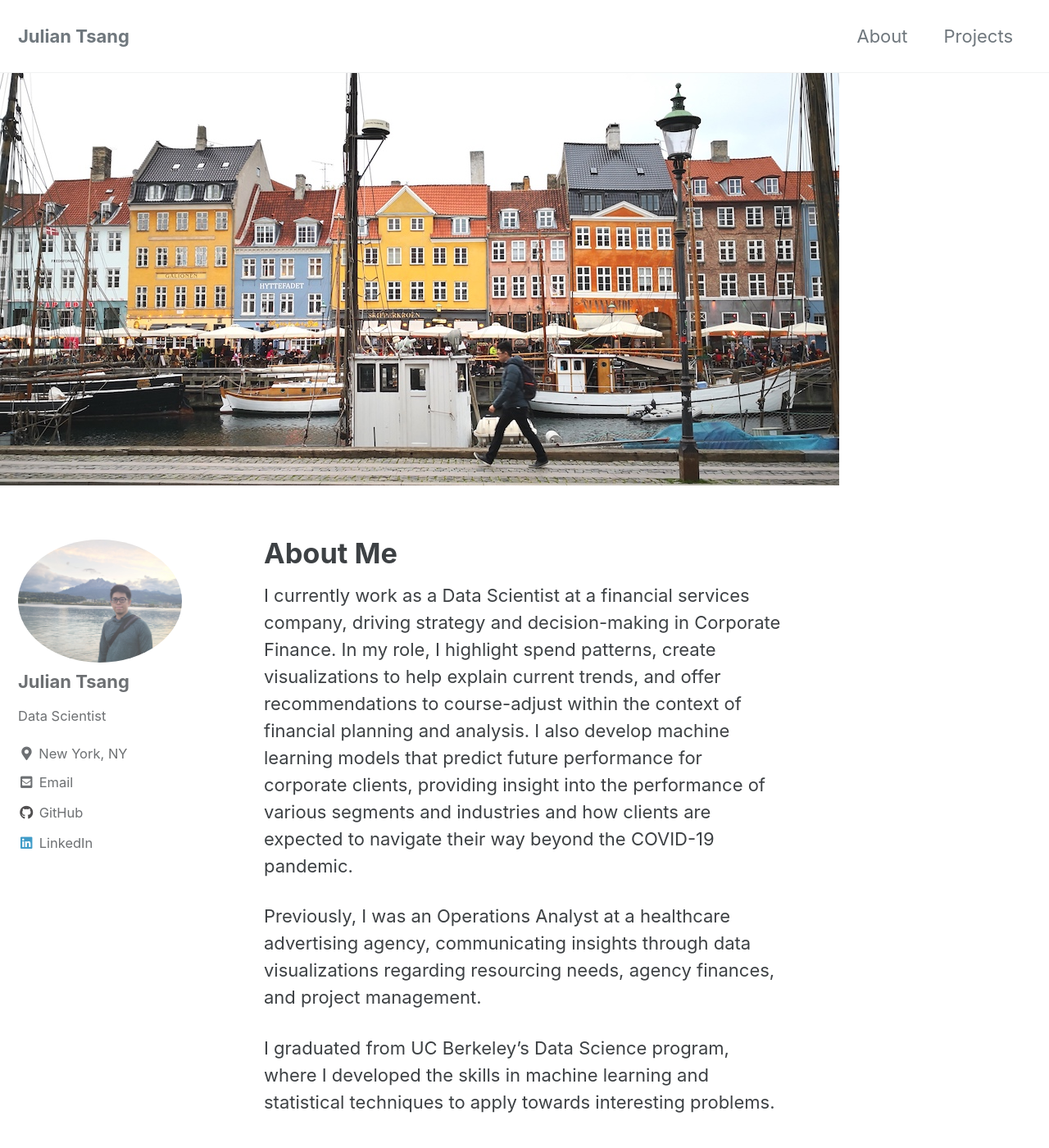
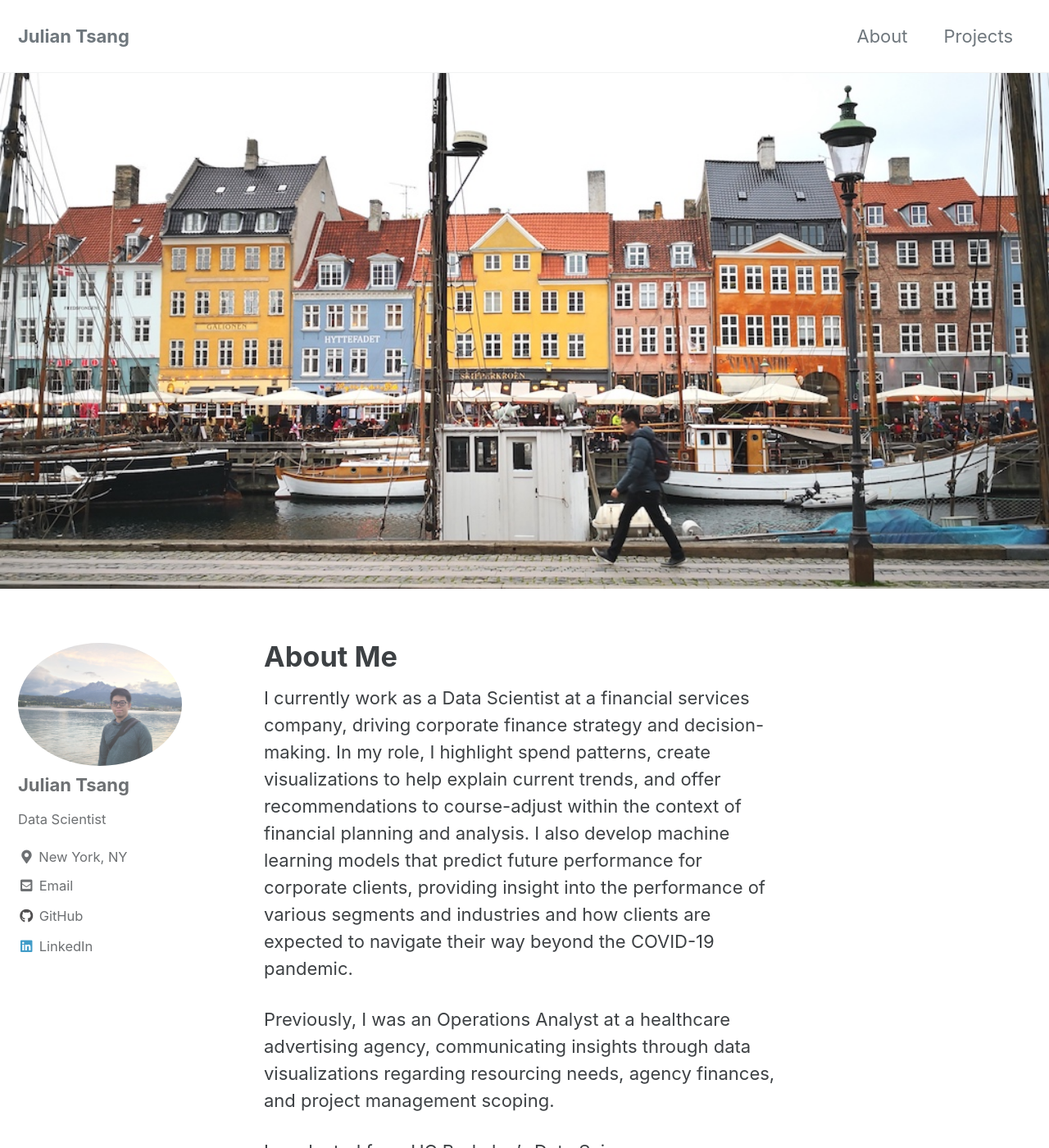
Before and after one commit to juliantsang1/juliantsang1.github.io, a Jekyll site: the page built from _pages/about.md, in a window 1280 px wide and 1400 px high. Shown: the whole window at 82% size. Built offline with Jekyll 4.4.1, drawn with Linux system fonts in a browser that asks for light colours; cached includes are drawn as plain includes.

Commit message:
header sizing

```diff
--- a/_pages/about.md
+++ b/_pages/about.md
@@ -5,8 +5,8 @@ header:
   image: "images/backgroundpic1.jpg"
 ---
 
-I currently work as a Data Scientist at a financial services company, driving strategy and decision-making in Corporate Finance. In my role, I highlight spend patterns, create visualizations to help explain current trends, and offer recommendations to course-adjust within the context of financial planning and analysis. I also develop machine learning models that predict future performance for corporate clients, providing insight into the performance of various segments and industries and how clients are expected to navigate their way beyond the COVID-19 pandemic.
+I currently work as a Data Scientist at a financial services company, driving corporate finance strategy and decision-making. In my role, I highlight spend patterns, create visualizations to help explain current trends, and offer recommendations to course-adjust within the context of financial planning and analysis. I also develop machine learning models that predict future performance for corporate clients, providing insight into the performance of various segments and industries and how clients are expected to navigate their way beyond the COVID-19 pandemic.
 
-Previously, I was an Operations Analyst at a healthcare advertising agency, communicating insights through data visualizations regarding resourcing needs, agency finances, and project management.
+Previously, I was an Operations Analyst at a healthcare advertising agency, communicating insights through data visualizations regarding resourcing needs, agency finances, and project management scoping.
 
 I graduated from UC Berkeley's Data Science program, where I developed the skills in machine learning and statistical techniques to apply towards interesting problems.
--- a/_sass/minimal-mistakes/_page.scss
+++ b/_sass/minimal-mistakes/_page.scss
@@ -217,8 +217,8 @@ body {
 .page__hero-image {
   //width: 100%;
   //height: auto;
-  height: 25%;
-  width: auto;
+  height: 80%;
+  width: 100%;
   -ms-interpolation-mode: bicubic;
 }
 
```
Also changed, not shown: _pages/projects.md (+3 -0 lines), images/multidoc_model_picture.png (added).
